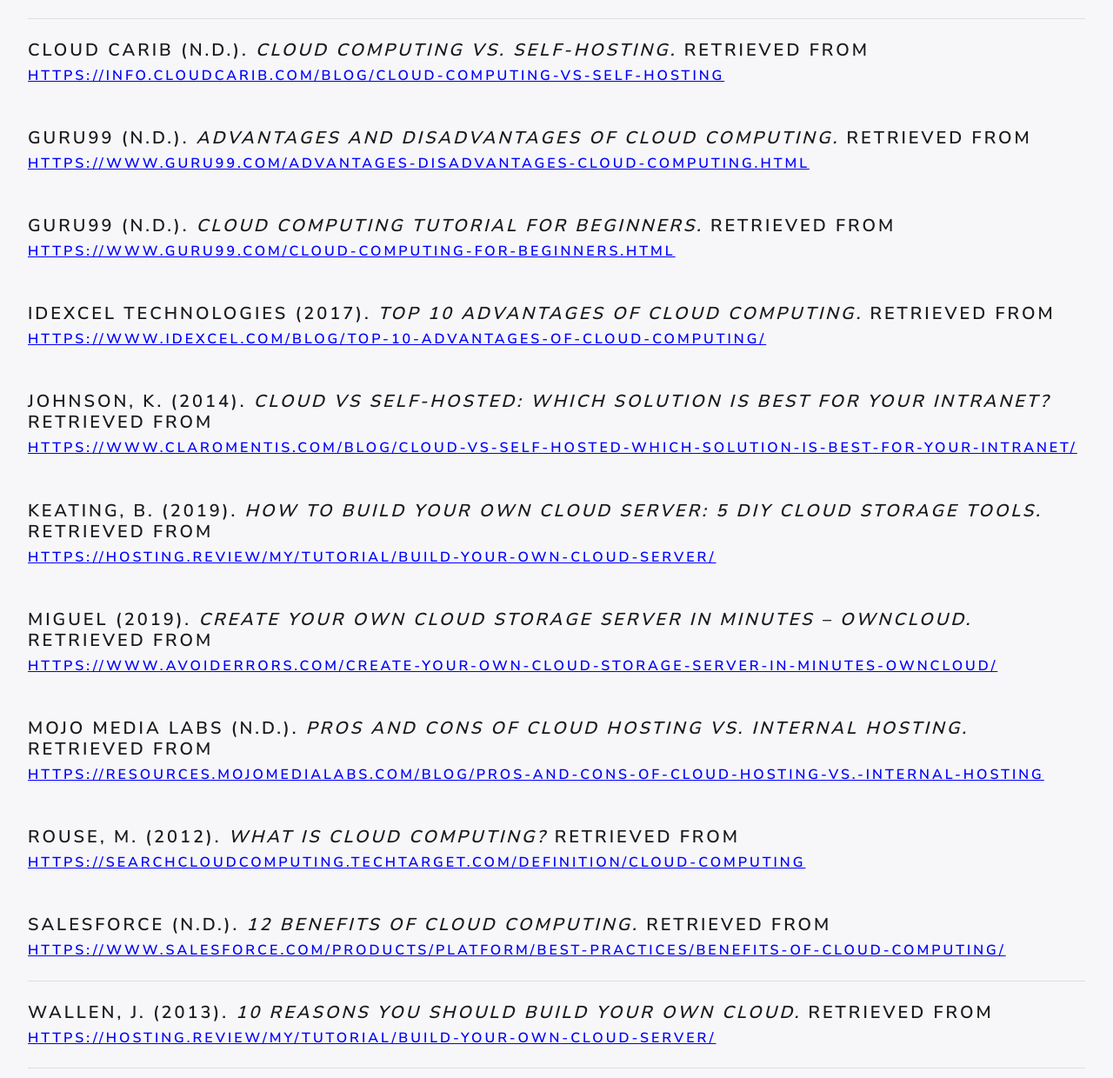
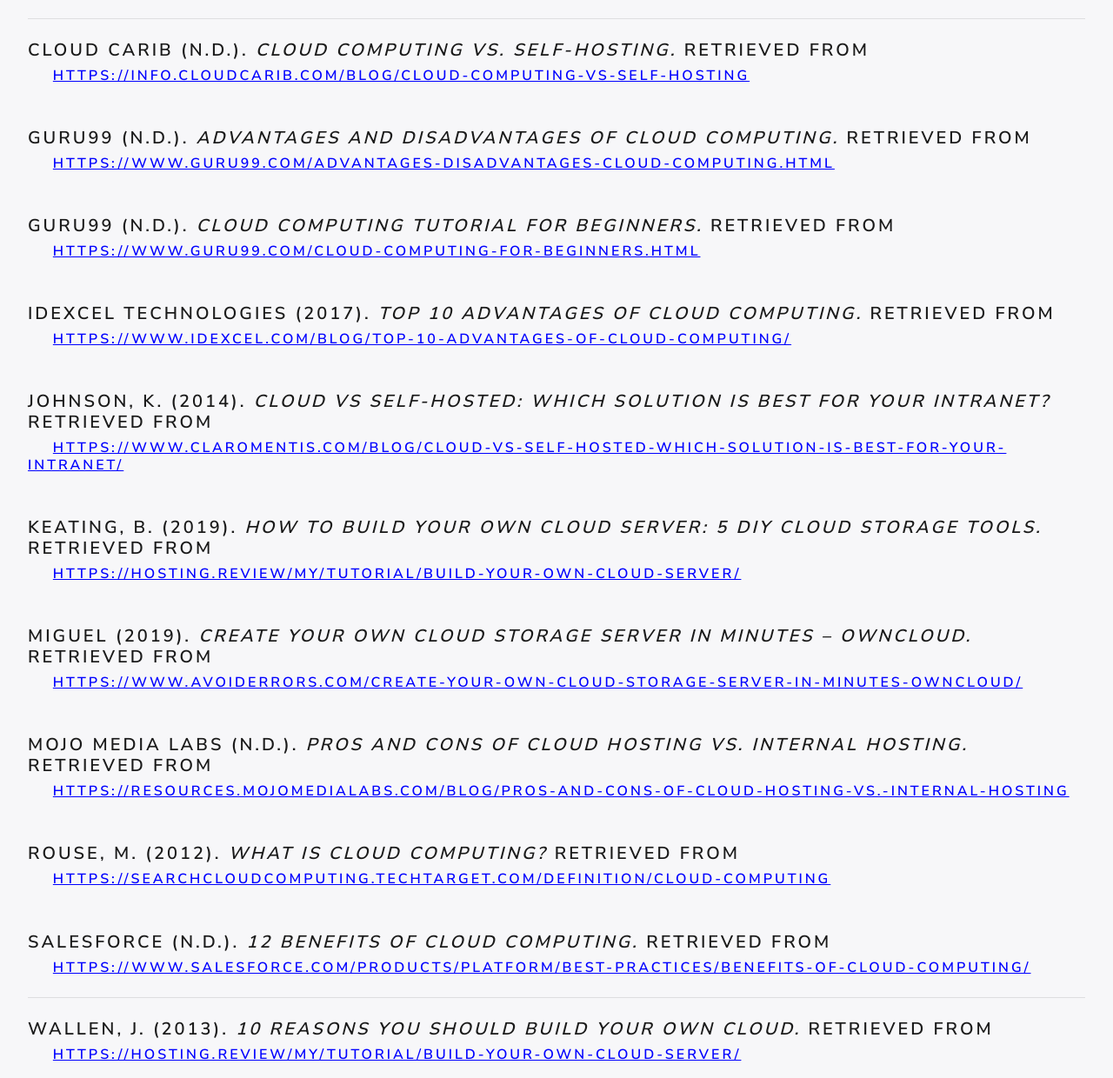
Before and after one commit to ckho0019/MeAndTheBois, a plain HTML site: page reference.html in a window 1280 px wide. Shown: the part 240-1480 px from the top of the page at 87% size. Drawn offline with nearby package versions, Linux system fonts and the light colour scheme; a web font is replaced by a local one.

Commit message:
Update reference.html

```diff
--- a/reference.html
+++ b/reference.html
@@ -49,37 +49,37 @@
         <hr class="my-4">
 
         <h4>Cloud Carib (n.d.). <i>Cloud Computing vs. Self-Hosting.</i> Retrieved from</h4>
-        <h5><a id = 'link' href = "https://info.cloudcarib.com/blog/cloud-computing-vs-self-hosting">https://info.cloudcarib.com/blog/cloud-computing-vs-self-hosting</a></h5>
+        <h5>&nbsp;&nbsp;&nbsp;&nbsp;<a id = 'link' href = "https://info.cloudcarib.com/blog/cloud-computing-vs-self-hosting">https://info.cloudcarib.com/blog/cloud-computing-vs-self-hosting</a></h5>
         <br><br>
         <h4>Guru99 (n.d.). <i>Advantages and Disadvantages Of Cloud Computing.</i> Retrieved from</h4>
-        <h5><a id = 'link' href = "https://www.guru99.com/advantages-disadvantages-cloud-computing.html">https://www.guru99.com/advantages-disadvantages-cloud-computing.html</a></h5>
+        <h5>&nbsp;&nbsp;&nbsp;&nbsp;<a id = 'link' href = "https://www.guru99.com/advantages-disadvantages-cloud-computing.html">https://www.guru99.com/advantages-disadvantages-cloud-computing.html</a></h5>
         <br><br>
         <h4>Guru99 (n.d.). <i>Cloud Computing Tutorial for Beginners.</i> Retrieved from</h4>
-        <h5><a id = 'link' href = "https://www.guru99.com/cloud-computing-for-beginners.html">https://www.guru99.com/cloud-computing-for-beginners.html</a></h5>
+        <h5>&nbsp;&nbsp;&nbsp;&nbsp;<a id = 'link' href = "https://www.guru99.com/cloud-computing-for-beginners.html">https://www.guru99.com/cloud-computing-for-beginners.html</a></h5>
         <br><br>
         <h4>Idexcel Technologies (2017). <i>Top 10 Advantages of Cloud Computing.</i> Retrieved from</h4>
-        <h5><a id = 'link' href = "https://www.idexcel.com/blog/top-10-advantages-of-cloud-computing/">https://www.idexcel.com/blog/top-10-advantages-of-cloud-computing/</a></h5>
+        <h5>&nbsp;&nbsp;&nbsp;&nbsp;<a id = 'link' href = "https://www.idexcel.com/blog/top-10-advantages-of-cloud-computing/">https://www.idexcel.com/blog/top-10-advantages-of-cloud-computing/</a></h5>
         <br><br>
         <h4>Johnson, K. (2014). <i>Cloud vs Self-Hosted: Which Solution is Best for Your Intranet?</i> Retrieved from</h4>
-        <h5><a id = 'link' href = "https://www.claromentis.com/blog/cloud-vs-self-hosted-which-solution-is-best-for-your-intranet/">https://www.claromentis.com/blog/cloud-vs-self-hosted-which-solution-is-best-for-your-intranet/</a></h5>
+        <h5>&nbsp;&nbsp;&nbsp;&nbsp;<a id = 'link' href = "https://www.claromentis.com/blog/cloud-vs-self-hosted-which-solution-is-best-for-your-intranet/">https://www.claromentis.com/blog/cloud-vs-self-hosted-which-solution-is-best-for-your-intranet/</a></h5>
         <br><br>
         <h4>Keating, B. (2019). <i>How To Build Your Own Cloud Server: 5 DIY Cloud Storage Tools.</i> Retrieved from</h4>
-        <h5><a id = 'link' href = "https://hosting.review/my/tutorial/build-your-own-cloud-server/">https://hosting.review/my/tutorial/build-your-own-cloud-server/</a></h5>
+        <h5>&nbsp;&nbsp;&nbsp;&nbsp;<a id = 'link' href = "https://hosting.review/my/tutorial/build-your-own-cloud-server/">https://hosting.review/my/tutorial/build-your-own-cloud-server/</a></h5>
         <br><br>
         <h4>Miguel (2019). <i>Create your own Cloud Storage Server in Minutes – ownCloud.</i> Retrieved from</h4>
-        <h5><a id = 'link' href = "https://www.avoiderrors.com/create-your-own-cloud-storage-server-in-minutes-owncloud/">https://www.avoiderrors.com/create-your-own-cloud-storage-server-in-minutes-owncloud/</a></h5>
+        <h5>&nbsp;&nbsp;&nbsp;&nbsp;<a id = 'link' href = "https://www.avoiderrors.com/create-your-own-cloud-storage-server-in-minutes-owncloud/">https://www.avoiderrors.com/create-your-own-cloud-storage-server-in-minutes-owncloud/</a></h5>
         <br><br>
         <h4>Mojo Media Labs (n.d.). <i>PROS AND CONS OF CLOUD HOSTING VS. INTERNAL HOSTING.</i> Retrieved from</h4>
-        <h5><a id = 'link' href = "https://resources.mojomedialabs.com/blog/pros-and-cons-of-cloud-hosting-vs.-internal-hosting">https://resources.mojomedialabs.com/blog/pros-and-cons-of-cloud-hosting-vs.-internal-hosting</a></h5>
+        <h5>&nbsp;&nbsp;&nbsp;&nbsp;<a id = 'link' href = "https://resources.mojomedialabs.com/blog/pros-and-cons-of-cloud-hosting-vs.-internal-hosting">https://resources.mojomedialabs.com/blog/pros-and-cons-of-cloud-hosting-vs.-internal-hosting</a></h5>
         <br><br>
         <h4>Rouse, M. (2012). <i>What is cloud computing?</i> Retrieved from</h4>
-        <h5><a id = 'link' href = "https://searchcloudcomputing.techtarget.com/definition/cloud-computing">https://searchcloudcomputing.techtarget.com/definition/cloud-computing</a></h5>
+        <h5>&nbsp;&nbsp;&nbsp;&nbsp;<a id = 'link' href = "https://searchcloudcomputing.techtarget.com/definition/cloud-computing">https://searchcloudcomputing.techtarget.com/definition/cloud-computing</a></h5>
         <br><br>
         <h4>Salesforce (n.d.). <i>12 Benefits of Cloud Computing. </i> Retrieved from</h4>
-        <h5><a id = 'link' href = "https://www.salesforce.com/products/platform/best-practices/benefits-of-cloud-computing/">https://www.salesforce.com/products/platform/best-practices/benefits-of-cloud-computing/</a></h5>
+        <h5>&nbsp;&nbsp;&nbsp;&nbsp;<a id = 'link' href = "https://www.salesforce.com/products/platform/best-practices/benefits-of-cloud-computing/">https://www.salesforce.com/products/platform/best-practices/benefits-of-cloud-computing/</a></h5>
         <hr class="my-4">
         <h4>Wallen, J. (2013). <i>10 reasons you should build your own cloud. </i> Retrieved from</h4>
-        <h5><a id = 'link' href = "https://hosting.review/my/tutorial/build-your-own-cloud-server/">https://hosting.review/my/tutorial/build-your-own-cloud-server/</a></h5>
+        <h5>&nbsp;&nbsp;&nbsp;&nbsp;<a id = 'link' href = "https://hosting.review/my/tutorial/build-your-own-cloud-server/">https://hosting.review/my/tutorial/build-your-own-cloud-server/</a></h5>
         <hr class="my-4">
       </div>
       <script src="https://code.jquery.com/jquery-2.1.3.min.js"></script>
```
